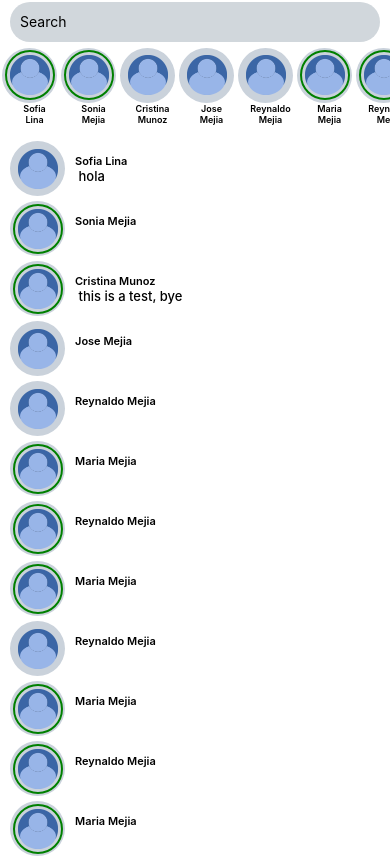
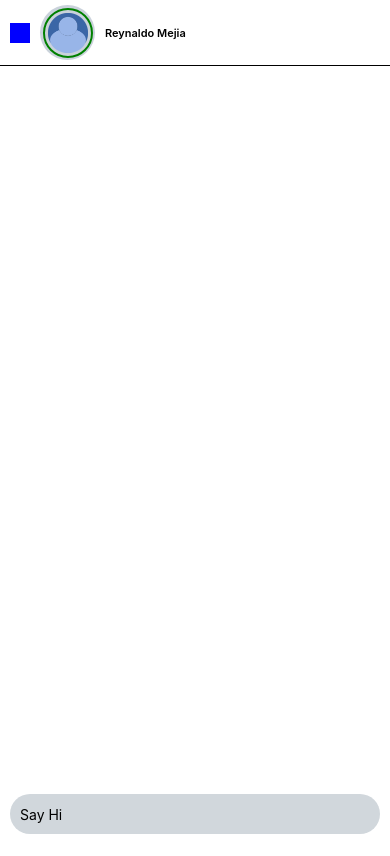
Before and after one commit to redmejia/hi-app, a React Native app: screen / in a window 390 px wide. Built offline with nearby package versions, Linux system fonts and the light colour scheme.

Commit message:
chat text input box

```diff
--- /dev/null
+++ b/src/Components/HeaderChat.tsx
@@ -0,0 +1,40 @@
+import { StyleSheet, Text, View } from "react-native";
+import { Card } from "./Card";
+
+export const HeaderChat = (): JSX.Element => {
+    return (
+
+        <View
+            style={styles.headerBox}
+        >
+            <View style={{ marginHorizontal: 10, height: 20, width: 20, backgroundColor: 'blue' }} />
+
+            <Card
+                cardStyle={{
+                    flexDirection: 'row',
+                    alignItems: 'center'
+                }}
+                userComponent={
+                    <View>
+                        <Text style={styles.cardText}>Reynaldo Mejia</Text>
+
+                    </View>
+                }
+                avatar={require('../public/avatar.png')}
+                isActive={true}
+            />
+        </View>
+    );
+};
+const styles = StyleSheet.create({
+    headerBox: {
+        flexDirection: 'row',
+        alignItems: 'center'
+    },
+    cardText: {
+        color: '#000',
+        fontWeight: '600',
+        fontSize: 11,
+        marginLeft: 10,
+    }
+});
--- a/src/Main/Main.tsx
+++ b/src/Main/Main.tsx
@@ -1,15 +1,16 @@
-import { Platform, SafeAreaView, ScrollView, StatusBar, Text, View, useWindowDimensions } from "react-native";
+import { SafeAreaView, Platform } from "react-native";
 
 import { Home } from "../Screens/Home";
+import { Chat } from "../Screens/Chat";
 
 export const Main = (): JSX.Element => {
 
-
-
-
     return (
-        <SafeAreaView>
-            <Home />
+        <SafeAreaView
+            style={{ flex: 1, marginBottom : Platform.OS ==="ios" ? 30 : 0 }}
+        >
+            {/* <Home /> */}
+            <Chat />
         </SafeAreaView>
 
     );
--- /dev/null
+++ b/src/Screens/Chat.tsx
@@ -0,0 +1,112 @@
+import {
+    KeyboardAvoidingView,
+    Keyboard,
+    Platform,
+    ScrollView,
+    StyleSheet,
+    Text,
+    TextInput,
+    TouchableWithoutFeedback,
+    View,
+    useWindowDimensions,
+} from "react-native";
+import { HeaderChat } from "../Components/HeaderChat";
+import { useState } from "react";
+
+
+export const Chat = (): JSX.Element => {
+
+    const [chat, setChat] = useState<string>("")
+
+
+    const { height } = useWindowDimensions()
+
+    return (
+        <View style={{ flex: 1 }} >
+
+            <View
+                style={{ paddingVertical: 5, borderBottomWidth: 1 }}
+            >
+                <HeaderChat />
+                {/* <Text>{height / height + 55}  </Text> */}
+            </View>
+
+            <ScrollView
+                contentContainerStyle={{ paddingBottom: Platform.OS === 'android' ? 5 : 80 }}
+                showsVerticalScrollIndicator={false}
+                style={{ marginTop: 5, marginHorizontal: 10 }}
+
+            >
+                {
+                    chat.length !== 0 &&
+                    <View
+                        style={{
+                            backgroundColor: 'rgba(59, 127, 204, 0.10)',
+                            borderRadius: 100,
+                            height: 30,
+                            justifyContent: 'center',
+                            paddingLeft: 10
+                        }}
+                    >
+                        <Text>{chat}</Text>
+                    </View>
+                }
+            </ScrollView>
+            <KeyboardAvoidingView
+                behavior={Platform.OS === 'ios' ? 'padding' : 'height'}
+                // style={styles.container}
+            >
+                <TouchableWithoutFeedback onPress={Keyboard.dismiss}>
+
+                    <View
+                        style={{
+                            width: '100%',
+                            padding: 10,
+                            bottom: Platform.OS === 'ios' ? 60 : 0,
+                            backgroundColor: '#fff'
+                        }}
+                    >
+                        <TextInput
+                            placeholder="Say Hi"
+                            onChangeText={newText => setChat(newText)}
+                            style={styles.textInput}
+                        />
+
+                    </View>
+                </TouchableWithoutFeedback>
+            </KeyboardAvoidingView>
+        </View >
+
+    );
+};
+
+const styles = StyleSheet.create({
+
+    container: {
+        // flex: 1,
+        // backgroundColor: 'blue',
+        // marginBottom: Platform.OS === "ios" ? 20 : 0,
+        // justifyContent: 'center'
+    },
+    inner: {
+        // padding: 20,
+        // marginVertical:0,
+        flex: 1,
+        justifyContent: 'flex-end',
+        backgroundColor: 'green'
+
+    },
+
+
+    textInput: {
+        backgroundColor: '#D1D7DC',
+        borderRadius: 100,
+        height: 40,
+        justifyContent: 'center',
+        paddingLeft: 10,
+    },
+    btnContainer: {
+        backgroundColor: 'white',
+        marginTop: 10,
+    },
+});
--- a/src/Screens/Home.tsx
+++ b/src/Screens/Home.tsx
@@ -1,4 +1,4 @@
-import { ScrollView, View } from "react-native";
+import { ScrollView } from "react-native";
 import { Header } from "../Components/Hader";
 import { ChatList } from "../Components/ChatList";
 
```
